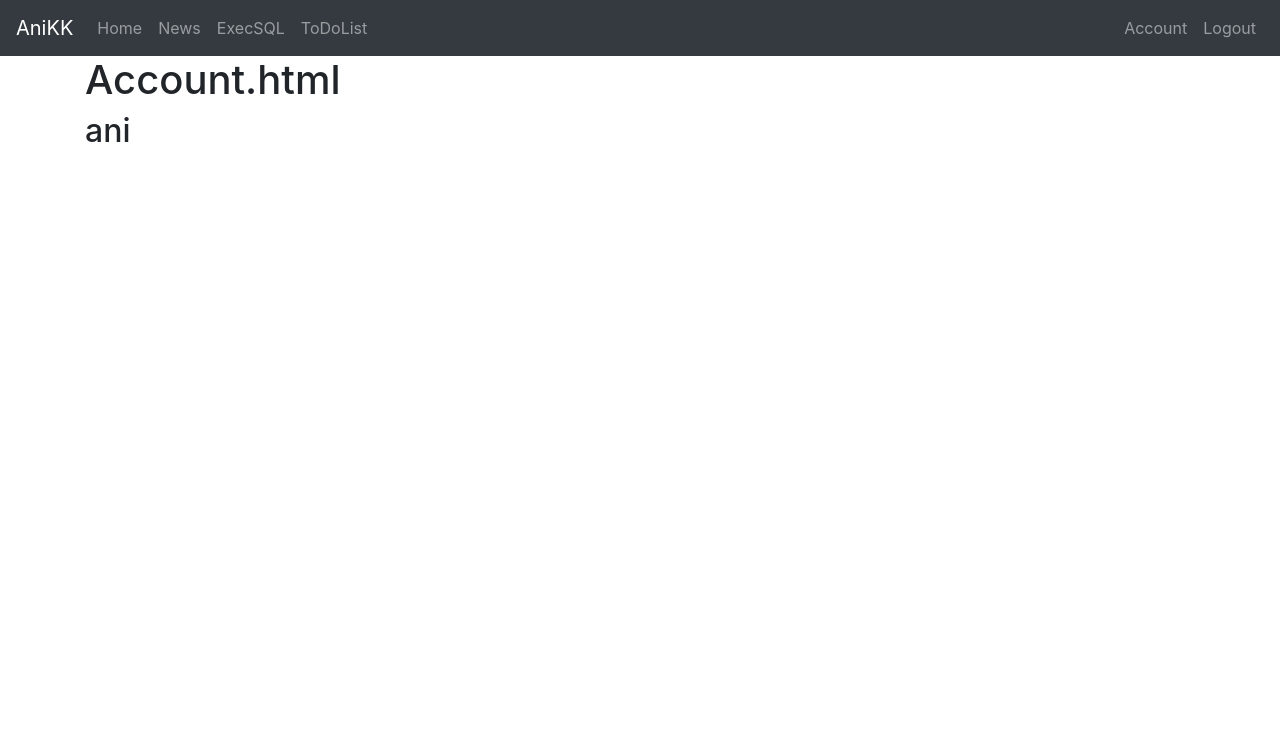
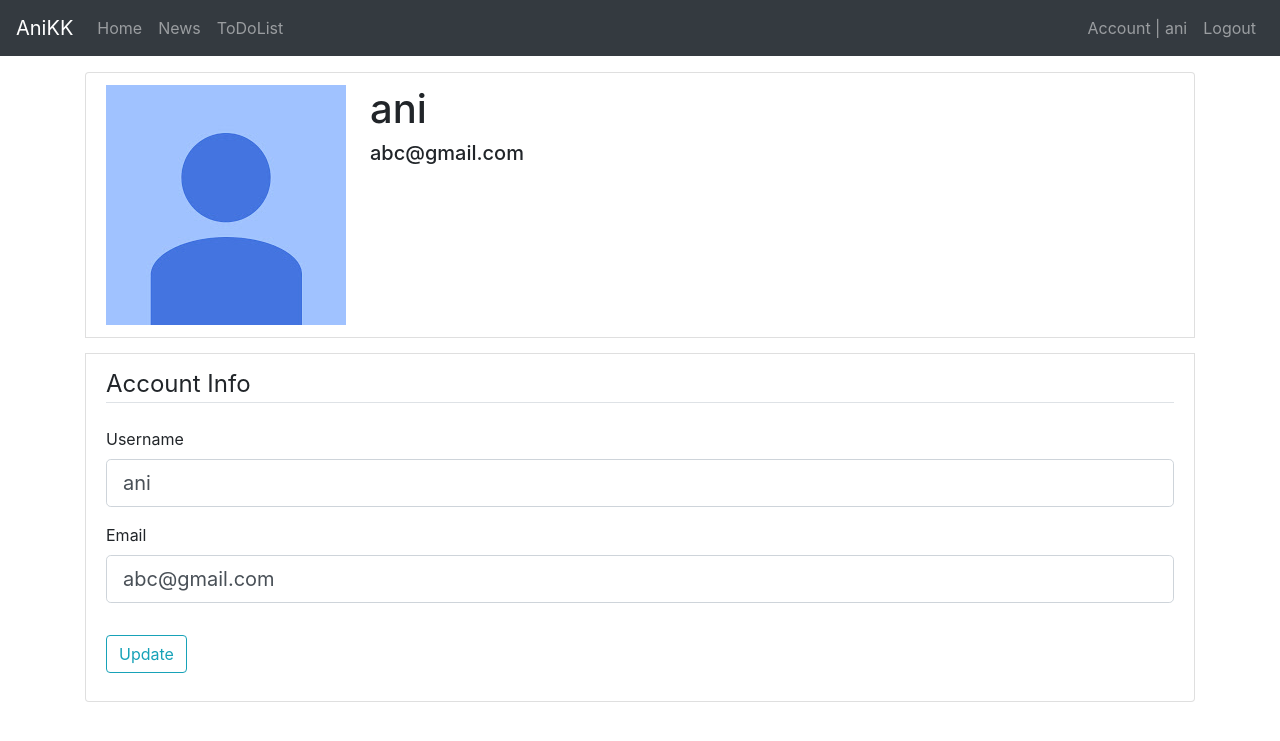
Before and after one commit to aniTheWise/flask1, a Flask app: page /account in a window 1280 px wide. Shown: the top 741 px of the page. Run offline with Flask 2, Linux system fonts and the light colour scheme; a user stored in the database is signed in; some libraries are stand-ins or nearby versions.

```diff
--- a/app.py
+++ b/app.py
@@ -7,11 +7,12 @@ from flask_login import LoginManager, UserMixin, login_user, current_user, logou
 #forms imports
 from flask_wtf import FlaskForm
 from wtforms import StringField, SubmitField, BooleanField, PasswordField
-from wtforms.validators import DataRequired, Length, EqualTo, ValidationError
+from wtforms.validators import DataRequired, Length, EqualTo, ValidationError, Email
 #----------------------------------------------------------------------------------------
 #standard libray imports
 from datetime import date
 from datetime import datetime
+import json
 #----------------------------------------------------------------------------------------
 #Ani specfic imports
 import sqlite3
@@ -47,17 +48,45 @@ class User(dba.Model, UserMixin):
     password = dba.Column(dba.String(60), nullable=False)
     email = dba.Column(dba.String(120), nullable=True)
 
-#    def __repr__(self):
-#        return "User('{}', '{}', '{}')".format(self.id, self.username, self.password)
+    things_to_do = dba.relationship('todolist', backref='owner', lazy=True)
+
+    def __repr__(self):
+        return "User('{}', '{}', '{}')".format(self.username, self.email, self.things_to_do)
 
 class todolist(dba.Model):
     id = dba.Column(dba.Integer, primary_key=True)
     thingtodo = dba.Column(dba.String(50), nullable=False)
-    created = dba.Column(dba.DateTime, nullable=False, default=datetime.utcnow)
+    created = dba.Column(dba.DateTime, nullable=False, default=datetime.now)
+
+    user_id = dba.Column(dba.Integer, dba.ForeignKey('user.id'), nullable=False)
 
     def __repr__(self):
-        return "todolist(#id:{}\nentry:{}\ndate:{})\n".format(self.id, self.thingtodo, self.created)
+        return "todolist(thingtodo='{}', user_id='{}'".format(self.thingtodo, self.user_id)
 
+class UpdateAccountForm(FlaskForm):
+    username = StringField('Username',
+                            validators=[DataRequired(), Length(min=2, max=20)])
+
+    email = StringField('Email',
+                         validators=[Email(), Length(min=7, max=120)])
+
+    submit = SubmitField('Update')
+
+    def validate_username(self, username):
+        if username.data == current_user.username:
+            pass
+        else:
+            user = User.query.filter_by(username=username.data).first()
+            if user:
+                raise ValidationError('Username is already taken! Please try another.')
+
+    def validate_email(self, email):
+        if email.data == current_user.email:
+            pass
+        else:
+            user = User.query.filter_by(email=email.data).first()
+            if user:
+                raise ValidationError('Email is already taken! Please try another.')
 
 #----------------------------------------------------------------------------------------
 
@@ -105,6 +134,31 @@ class AddToDoForm(FlaskForm):
             raise ValidationError('Duplicate entry')
 
 
+class UpdateAccountForm(FlaskForm):
+    username = StringField('Username',
+                            validators=[DataRequired(), Length(min=2, max=20)])
+
+    email = StringField('Email',
+                         validators=[Email()])
+
+    submit = SubmitField('Update')
+
+    def validate_username(self, username):
+        if username.data == current_user.username:
+            pass
+        else:
+            user = User.query.filter_by(username=username.data).first()
+            if user:
+                raise ValidationError('Username is already taken! Please try another.')
+
+    def validate_email(self, email):
+        if email.data == current_user.email:
+            pass
+        else:
+            user = User.query.filter_by(email=email.data).first()
+            if user:
+                raise ValidationError('Email is already taken! Please try another.')
+
 
 #----------------------------------------------------------------------------------------
 
@@ -112,6 +166,7 @@ class AddToDoForm(FlaskForm):
 #routes
 @app.route('/')
 def index():
+    # return redirect(url_for('todo'))
     return render_template('index.html')
 
 @app.route('/sqlinput')
@@ -186,8 +241,23 @@ def getnews(in_type):
                                           country='in')
     else:
         return 'no clue man'
-    print(all_articles)
-    return render_template('getnews.html', news=all_articles)
+    # print(type(all_articles))
+    # print(all_articles['articles'][0]['publishedAt'])
+    # print(type(all_articles['articles'][0]['publishedAt']))
+    # n=all_articles['articles'][0]['publishedAt']
+
+    if all_articles:
+        for each in all_articles['articles']:
+            n = each['publishedAt']
+            each['publishedAt'] = datetime( int(n[:4]),
+                                            int(n[5:7]),
+                                            int(n[8:10]),
+                                            hour=int(n[11:13]),
+                                            minute=int(n[14:16]),
+                                            second=int(n[17:19]))
+
+
+    return render_template('getnews.html', news=enumerate(all_articles['articles']))
 
 @app.route('/register', methods=['POST', 'GET'])
 def register():
@@ -232,10 +302,26 @@ def logout():
 
 
 
-@app.route('/account')
+@app.route('/account', methods=["GET", "POST"])
 @login_required
 def account():
-    return render_template('account.html', title="Account")
+    form = UpdateAccountForm()
+    #if form is submitted (POST stuff)
+    if form.validate_on_submit():
+        current_user.username = form.username.data
+        current_user.email = form.email.data
+        dba.session.commit()
+        flash("Account Info updated successfully!", "success")
+        return redirect(url_for('account'))
+    elif request.method == "GET":
+        form.username.data = current_user.username
+        form.email.data = current_user.email
+    #
+    # image_file = url_for('static', filen_name='profile_pics/'+current_user.username+'.jpg')
+    #
+    image_file = url_for('static', filename='profile_pics/default.jpg')
+    #
+    return render_template('account.html', image_file=image_file, form=form)
 
 
 
@@ -245,14 +331,18 @@ def todo():
     form = AddToDoForm()
 
     if request.method == 'POST':
-        new_todo = todolist(thingtodo=form.thingtodo.data)
+        new_todo = todolist(thingtodo=form.thingtodo.data, user_id=current_user.id)
         dba.session.add(new_todo)
         dba.session.commit()
         flash('To Do List updated!', 'success')
         return redirect(url_for('todo'))
     #else
-    todo_list = todolist.query.all()
-    return render_template('todo.html', title="TO-DO List", todo_list=todo_list, form=form)
+    # todo_list = todolist.query.all()
+    todo_list = current_user.things_to_do
+
+    return render_template('todo.html',
+                            title=current_user.username +"'s To-Do List",
+                            todo_list=todo_list, form=form)
 #----------------------------------------------------------------------------------------
 
 #app run
--- a/templates/account.html
+++ b/templates/account.html
@@ -1,7 +1,51 @@
 {% extends 'base.html' %}
 
 {% block content %}
-    <h1>Account.html</h1>
-    <h2>{{ current_user.username }}</h2>
+    <div id="account-page-content" class="list-group-item clearfix mt-3">
+        <div id="account-image-container" class="float-left">
+            <img src="{{ image_file }}" alt="">
+        </div>
+        <div id="account-information-container" class="float-left pl-4">
+            <h1>{{ current_user.username }}</h1>
+            <h5>{{ current_user.email }}</h5>
+        </div>
+    </div>
+    <div class="list-group-item mt-3">
+        <form action="" method="POST">
+            {{ form.hidden_tag() }}
+            <fieldset class="form-group">
+                <legend class="border-bottom mb-4">Account Info</legend>
+                <div class="form-group">
+                    {{ form.username.label(class="form-control-label") }}
+                    {% if form.username.errors %}
+                        {{ form.username(class="form-control form-control-lg is-invalid") }}
+                        <div class="invalid-feedback">
+                        {% for error in form.username.errors %}
+                            <span>{{ error }}</span>
+                        {% endfor %}
+                        </div>
+                    {%else %}
+                        {{ form.username(class="form-control form-control-lg") }}
+                    {% endif %}
+                </div>
+                <div class="form-group">
+                    {{ form.email.label(class="form-control-label") }}
+                    {% if form.email.errors %}
+                        {{ form.email(class="form-control form-control-lg is-invalid") }}
+                        <div class="invalid-feedback">
+                        {% for error in form.email.errors %}
+                            <span>{{ error }}</span>
+                        {% endfor %}
+                        </div>
+                    {%else %}
+                        {{ form.email(class="form-control form-control-lg") }}
+                    {% endif %}
+                </div>
+            </fieldset>
+            <div class="form-group">
+                {{ form.submit(class="btn btn-outline-info") }}
+            </div>
+        </form>
+    </div>
 
 {% endblock content %}
--- a/templates/base.html
+++ b/templates/base.html
@@ -21,25 +21,27 @@
                 <div class="navbar-nav">
                   <a class="nav-item nav-link" href="{{url_for('index')}}">Home</a>
                   <a class="nav-item nav-link" href="{{url_for('getnews', in_type='all_articles')}}">News</a>
+                  {% if current_user.username == 'Anirudh' %}
                   <a class="nav-item nav-link" href="{{url_for('sql_input')}}">ExecSQL</a>
+                  {% endif %}
                   <a class="nav-item nav-link" href="{{url_for('todo')}}">ToDoList</a>
                 </div>
               </div>
               <div class="navbar-nav">
                 {% if current_user.is_authenticated %}
-                    <a class="nav-item nav-link" href="{{url_for('account')}}">Account</a>
+                    <a class="nav-item nav-link" href="{{url_for('account')}}">Account | {{ current_user.username }}</a>
                     <a class="nav-item nav-link" href="{{url_for('logout')}}">Logout</a>
                 {% else %}
                     <a class="nav-item nav-link" href="{{url_for('login')}}">Login</a>
                     <a class="nav-item nav-link" href="{{url_for('register')}}">Register</a>
                 {% endif %}
-
-
-
               </div>
     </nav>
     <div class="container ">
-            {% with messages = get_flashed_messages(with_categories=true) %}
+        {% if title %}
+            <h1>{{ title }}</h1>
+        {% endif %}
+        {% with messages = get_flashed_messages(with_categories=true) %}
             {% if messages %}
                 {% for category, message in messages %}
                     <div class="mt-3 alert alert-{{ category }}">
--- a/templates/register.html
+++ b/templates/register.html
@@ -1,7 +1,6 @@
 {% extends 'base.html' %}
 
 {% block content %}
-    <div class="container">
     <div>
         <form action="" method="POST">
             {{ form.hidden_tag() }}
@@ -57,6 +56,5 @@
             <p>Already registered? <a href="{{ url_for('login') }}">Login</a></p>
         </small>
     </div>
-    </div>
 
 {% endblock content %}
```
Also changed, not shown: forms.py (+28 -1 lines), templates/getnews.html (+50 -12 lines), templates/todo.html (+35 -19 lines), site.db, static/profile_pics/default.jpg (added). Lines whose indentation alone changed are shown as unchanged.
